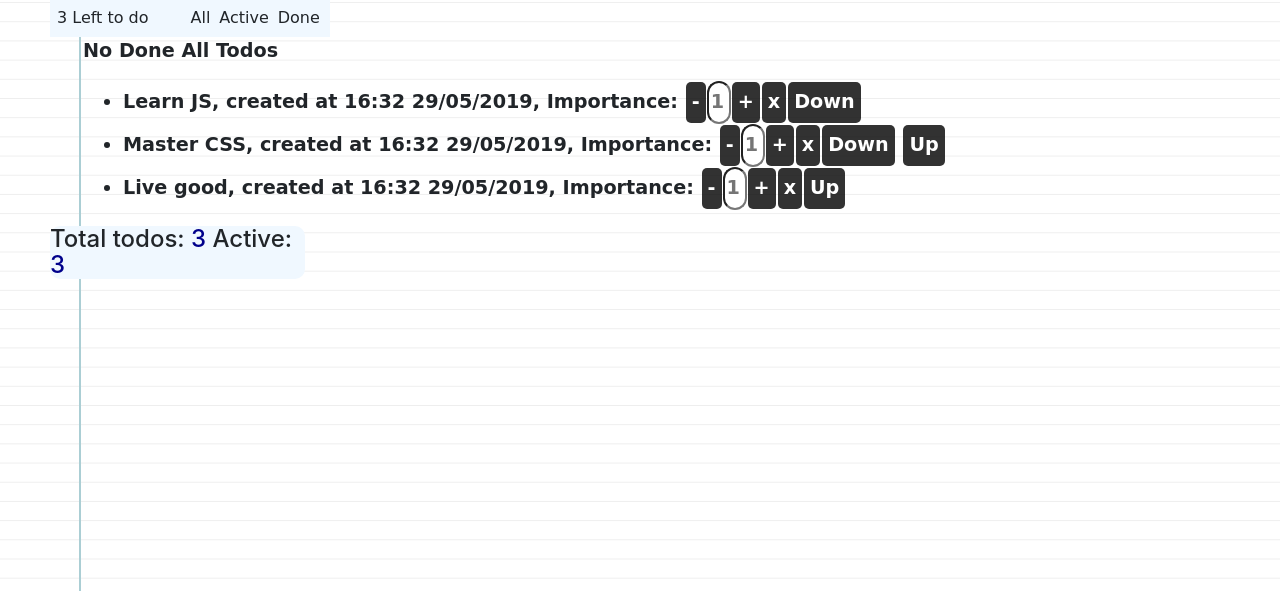
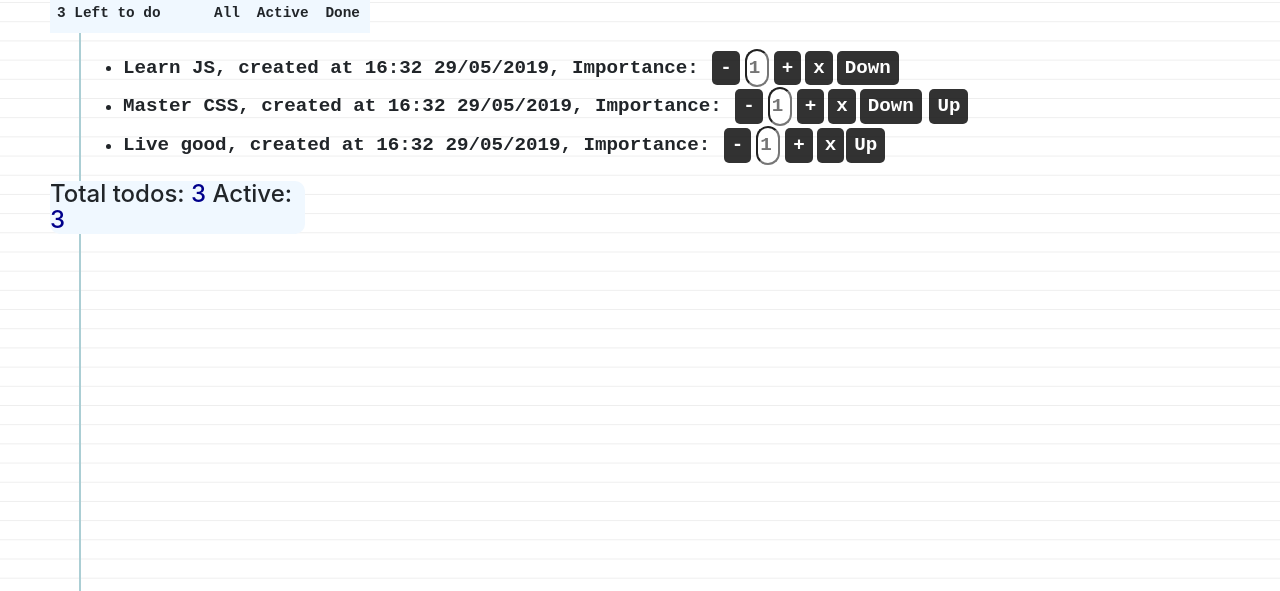
Before and after one commit to orbiton2007/Todos, a plain HTML site: page index.html in a window 1280 px wide. Shown: the part 209-800 px from the top of the page. Drawn offline with Linux system fonts and the light colour scheme.

Commit message:
change css

```diff
--- a/css/mobile.css
+++ b/css/mobile.css
@@ -19,7 +19,7 @@ body{
 
 .first-div{
     background-color: aliceblue;
-    width: 280px;
+    width: 320px;
 }
 
 h1{
@@ -35,6 +35,7 @@ h1{
     width: 24px;
     border-radius: 18px;
     font-weight: bold;
+    margin: 0 3px;
 }
 
 .sort, .sort option{
@@ -46,27 +47,35 @@ h1{
     color: black;
     font-size: 1.2rem;
     margin: 3px;
+    font-weight: bold;
 }
 
 h3{
-    font-family: cursive;
+    font-family: 'Courier New', Courier, monospace;
     margin: 2px;
 }
 
 h3 span{
     font-size: 1rem;
-    margin: 0;
+    margin-left: 0;
+    font-weight: bold;
+    font-size: 0.9rem;
 }
-
+.btn-down{
+    margin-right: -4px;
+}
+.btn-up{
+    margin-left: 0;
+}
 button{
     background-color: black;
     color: white;
     border: darkblue;
     border-radius: 5px;
     font-weight: bold;
+    margin: 2px;
     opacity: 0.8;
-    margin: 1px;
-    padding: 2px 5px;;
+    padding: 1px 5px;;
 }
 button:hover{
     opacity: 1;
@@ -84,12 +93,12 @@ button:hover{
 .message{
     font-size: 1.1rem;
     margin-left: 30px;
-    font-family: cursive;
+    font-family: 'Courier New', Courier, monospace;
     font-weight: bold;
 }
 
 .todo-list{
-    font-family: cursive;
+    font-family: 'Courier New', Courier, monospace;
     margin-left: 10px;
     font-weight: bold;
 }
--- a/css/tablet.css
+++ b/css/tablet.css
@@ -7,7 +7,7 @@ h1{
 }
 
 button{
-    padding: 6px;
+    padding: 3px 8px;
 }
 
 .sort-by{
--- a/js/todo-controller.js
+++ b/js/todo-controller.js
@@ -25,9 +25,7 @@ function renderTodos() {
     document.querySelector('.todo-list').innerHTML = strHtmls.join('');
     renderButtons();
     renderStats();
-    printMsg(todos);
 }
-
 
 function renderStats() {
     document.querySelector('.total-count').innerText = getTotalCount();
@@ -41,14 +39,14 @@ function renderButtons() {
     todos.forEach(function (todo, idx) {
         if(!todos.length || todos.length === 1) return;
         if (idx === 0) {
-            var strHTML = `<button onclick="onMoveTodo(event, this, '${todo.id}')">Down</button>`;
+            var strHTML = `<button class="btn-down" onclick="onMoveTodo(event, this, '${todo.id}')">Down</button>`;
             document.querySelector(`.buttons-${todo.id}`).innerHTML = strHTML;
         } else if (idx === todos.length - 1) {
-            var strHTML = `<button onclick="onMoveTodo(event, this, '${todo.id}')">Up</button>`;
+            var strHTML = `<button class="btn-up" onclick="onMoveTodo(event, this, '${todo.id}')">Up</button>`;
             document.querySelector(`.buttons-${todo.id}`).innerHTML = strHTML;
         } else {
-            var strHTML = `<button onclick="onMoveTodo(event, this, '${todo.id}')">Down</button>
-            <button onclick="onMoveTodo(event, this, '${todo.id}')">Up</button>`;
+            var strHTML = `<button class="btn-down" onclick="onMoveTodo(event, this, '${todo.id}')">Down</button>
+            <button class="btn-up" onclick="onMoveTodo(event, this, '${todo.id}')">Up</button>`;
             document.querySelector(`.buttons-${todo.id}`).innerHTML = strHTML;
         }
     });
```
